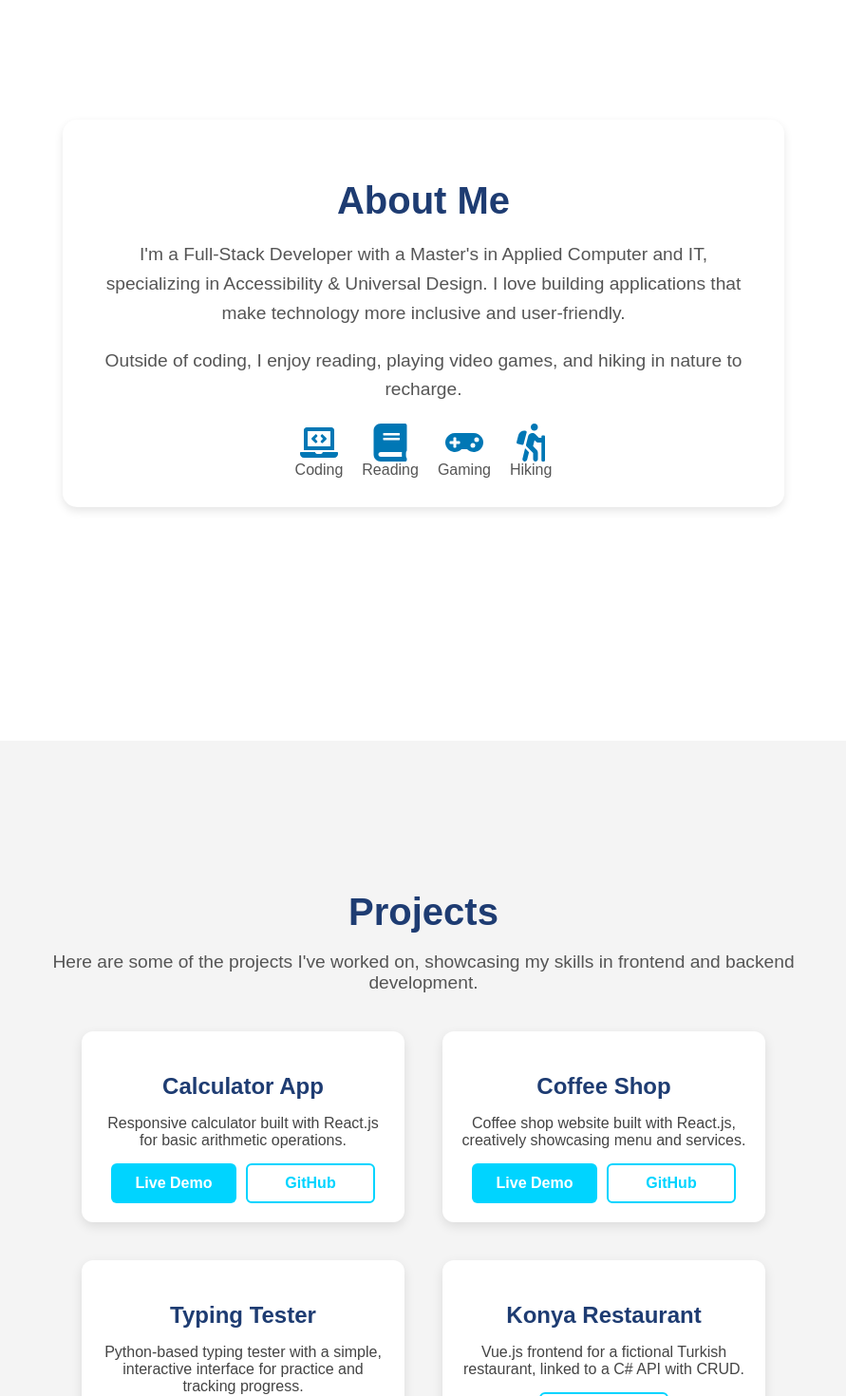
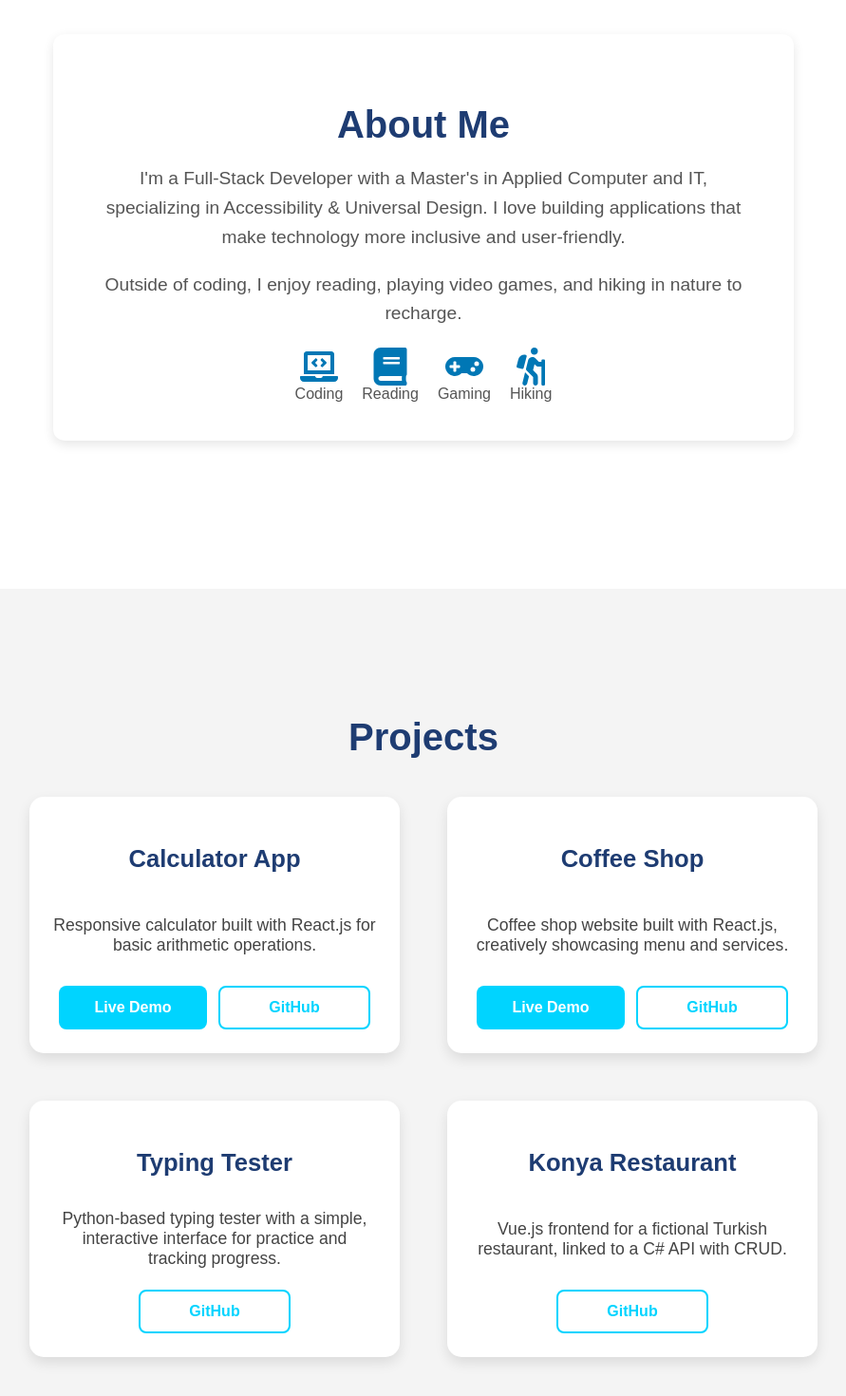
Before and after one commit to hamzas4011/personal-website, a React (Vite) app: page / in a window 1280 px wide. Shown: the part 960-2430 px from the top of the page at 95% size, without its empty margins (194-1085 px from the left). Built offline with nearby package versions, Linux system fonts and the light colour scheme.

Commit message:
fixed error in the webpage

```diff
--- a/src/components/Contact.jsx
+++ b/src/components/Contact.jsx
@@ -6,8 +6,9 @@ export function Contact() {
   return (
     <section id="contact" className="contact">
       <div className="contact-box">
-        <h2>Contact Me</h2>
-        <p>If you'd like to connect, feel free to reach out via email, LinkedIn, or GitHub.</p>
+        <h2>Contact</h2>
+        <p>Let's connect! Reach out via email or LinkedIn, or explore my projects on GitHub.</p>
+
 
         <div className="contact-links">
           <a href="mailto:hamzas4011@hotmail.com" className="contact-item" target="_blank" rel="noopener noreferrer">
--- a/src/components/Projects.jsx
+++ b/src/components/Projects.jsx
@@ -7,9 +7,6 @@ export function Projects() {
     <section id="projects" className="projects">
       <div className="projects-content">
         <h2>Projects</h2>
-        <p className="projects-description">
-          Here are some of the projects I've worked on, showcasing my skills in frontend and backend development.
-        </p>
         <div className="projects-list">
           {projects.map((project, index) => (
             <div key={index} className="project-card">
--- a/src/index.css
+++ b/src/index.css
@@ -1,3 +1,7 @@
+
+html {
+    scroll-behavior: smooth;
+}
 
 body {
   font-family: Arial, sans-serif;
--- a/src/styles/About.css
+++ b/src/styles/About.css
@@ -1,18 +1,18 @@
 .about {
-  height: 100vh;
+  min-height: 80vh;
   display: flex;
   justify-content: center;
   align-items: center;
-  background: #ffffff;
+  background-color: #ffffff;
   padding: 50px 20px;
   text-align: center;
 }
 
 .about-box {
   background: white;
-  padding: 30px;
-  border-radius: 15px;
-  box-shadow: 0px 4px 10px rgba(0, 0, 0, 0.1);
+  padding: 40px;
+  border-radius: 12px;
+  box-shadow: 0px 4px 12px rgba(0, 0, 0, 0.1);
   max-width: 700px;
   width: 100%;
 }
--- a/src/styles/Contact.css
+++ b/src/styles/Contact.css
@@ -1,18 +1,18 @@
 .contact {
-  height: 60vh;
+  min-height: 70vh;
   display: flex;
   justify-content: center;
   align-items: center;
   background-color: #ffffff;
-  padding: 50px 20px;
+  padding: 60px 20px;
+  text-align: center;
 }
 
 .contact-box {
   background: white;
   padding: 40px;
   border-radius: 12px;
-  box-shadow: 0px 4px 12px rgba(0, 0, 0, 0.1);
-  text-align: center;
+  box-shadow: 0px 6px 14px rgba(0, 0, 0, 0.1);
   max-width: 700px;
   width: 100%;
 }
@@ -21,20 +21,20 @@
   font-size: 2.5rem;
   font-weight: bold;
   color: #1e3c72;
-  margin-bottom: 15px;
+  margin-bottom: 20px;
 }
 
 .contact p {
   font-size: 1.2rem;
   color: #333;
   line-height: 1.6;
-  margin-bottom: 20px;
+  margin-bottom: 25px;
 }
 
 .contact-links {
   display: flex;
   justify-content: center;
-  gap: 30px;
+  gap: 40px;
   margin-top: 20px;
 }
 
@@ -42,7 +42,6 @@
   display: flex;
   flex-direction: column;
   align-items: center;
-  gap: 8px;
   font-size: 1rem;
   text-decoration: none;
   color: #1e3c72;
@@ -56,7 +55,7 @@
 }
 
 .contact-icon {
-  font-size: 2.5rem;
+  font-size: 2.8rem;
   color: #0077b5;
   transition: transform 0.3s ease-in-out;
 }
--- a/src/styles/Projects.css
+++ b/src/styles/Projects.css
@@ -7,22 +7,16 @@
   text-align: center;
   background-color: #f4f4f4;
   color: #222;
-  padding: 50px 20px;
+  padding: 60px 20px;
 }
 
 .projects-content {
-  max-width: 900px;
+  max-width: 1000px;
 }
 
 .projects h2 {
   font-size: 2.5rem;
   color: #1e3c72;
-  margin-bottom: 10px;
-}
-
-.projects-description {
-  font-size: 1.2rem;
-  color: #555;
   margin-bottom: 30px;
 }
 
@@ -30,53 +24,57 @@
   display: flex;
   flex-wrap: wrap;
   justify-content: center;
-  gap: 20px;
+  gap: 30px;
 }
 
 .project-card {
   background: white;
-  padding: 20px;
-  border-radius: 12px;
-  box-shadow: 0px 4px 12px rgba(0, 0, 0, 0.1);
-  width: 300px;
+  padding: 25px;
+  border-radius: 15px;
+  box-shadow: 0px 6px 14px rgba(0, 0, 0, 0.1);
+  width: 340px;
+  min-height: 220px;
+  display: flex;
+  flex-direction: column;
+  justify-content: space-between;
   transition: transform 0.3s ease, box-shadow 0.3s ease;
 }
 
 .project-card:hover {
   transform: translateY(-5px);
-  box-shadow: 0px 6px 15px rgba(0, 0, 0, 0.15);
+  box-shadow: 0px 8px 18px rgba(0, 0, 0, 0.15);
 }
 
 .project-card h3 {
-  font-size: 1.5rem;
+  font-size: 1.6rem;
   color: #1e3c72;
-  margin-bottom: 10px;
+  margin-bottom: 15px;
 }
 
 .project-card p {
-  font-size: 1rem;
+  font-size: 1.1rem;
   color: #444;
-  margin-bottom: 15px;
+  margin-bottom: 20px;
 }
 
 .project-links {
   display: flex;
   justify-content: center;
-  gap: 10px;
+  gap: 12px;
 }
 
 .project-button {
   display: flex;
   justify-content: center;
   align-items: center;
-  padding: 10px 16px;
+  padding: 12px 18px;
   font-size: 1rem;
   font-weight: bold;
-  border-radius: 6px;
+  border-radius: 8px;
   text-decoration: none;
   transition: all 0.3s ease;
   cursor: pointer;
-  min-width: 100px;
+  width: 120px;
 }
 
 .project-primary-btn {
```
Also changed, not shown: src/components/Navbar.jsx (deleted, +0 -16 lines), src/styles/Navbar.css (deleted, +0 -27 lines).
